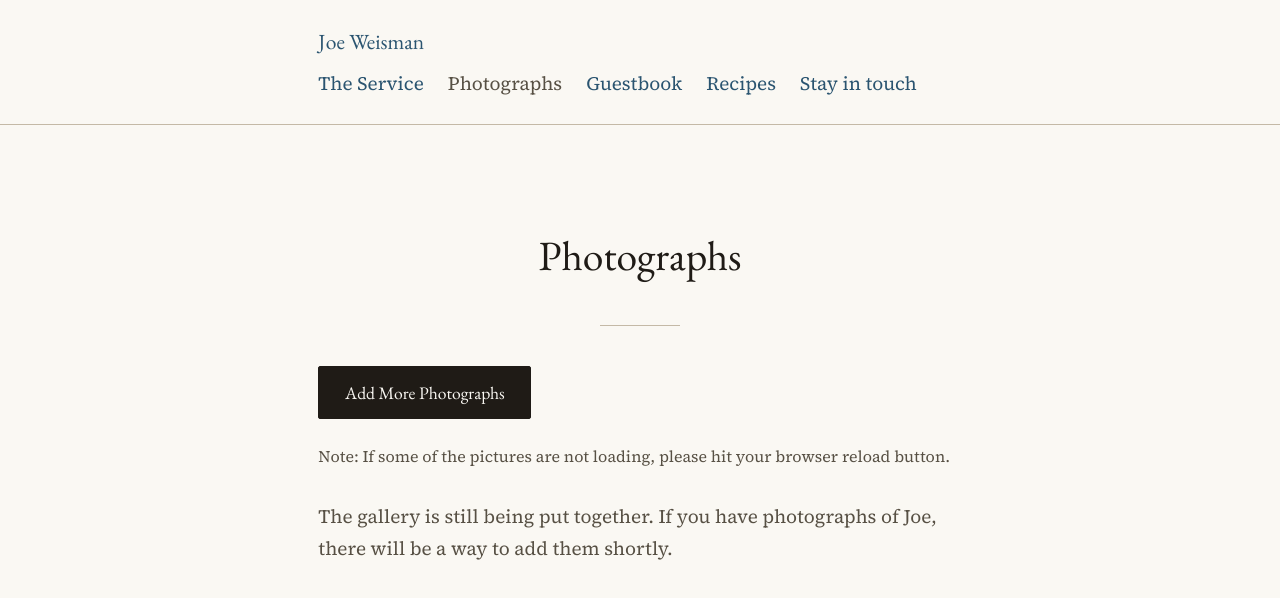
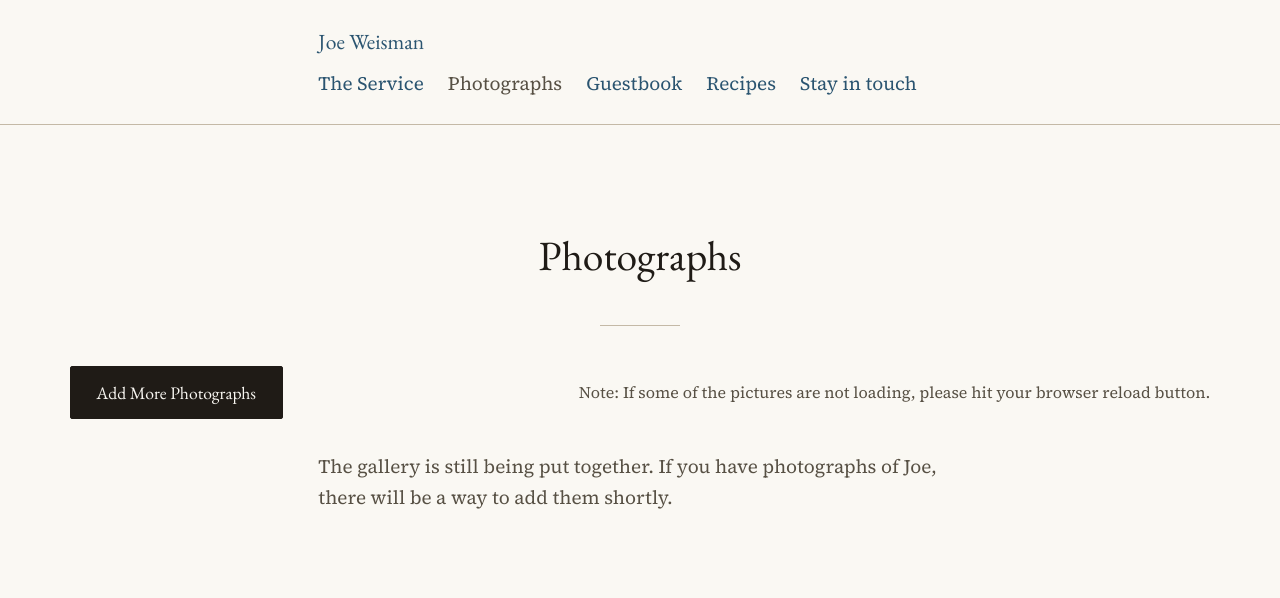
Before and after one commit to amandible/memorial2026, a Next.js app: page /photos in a window 1280 px wide. Shown: the top 598 px of the page. Built offline with nearby package versions, Linux system fonts and the light colour scheme; no server answers; the database is empty.

Commit message:
Tweak layout of photo page and updated text in service

```diff
--- a/src/app/tokens.css
+++ b/src/app/tokens.css
@@ -453,7 +453,7 @@ mark.todo {
    them at about 280px. Everything else on the page stays at the measure. */
 
 .page-photos { max-width: 74rem; }
-.page-photos > :not(.gallery) { max-width: var(--measure); margin-inline: auto; }
+.page-photos > :not(.gallery):not(.toolbar-row) { max-width: var(--measure); margin-inline: auto; }
 
 .gallery {
   list-style: none;
```
Also changed, not shown: content/service.md (+2 -2 lines).
